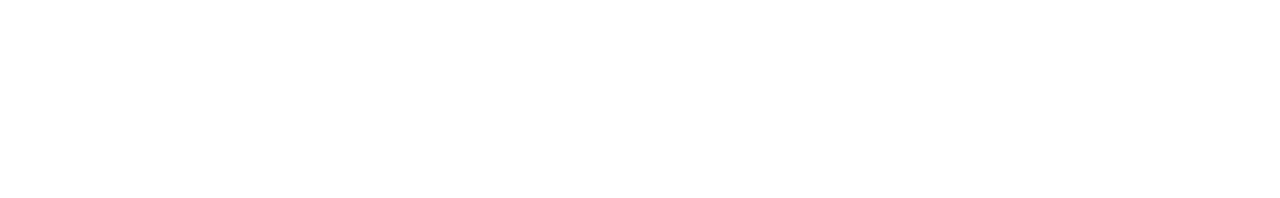
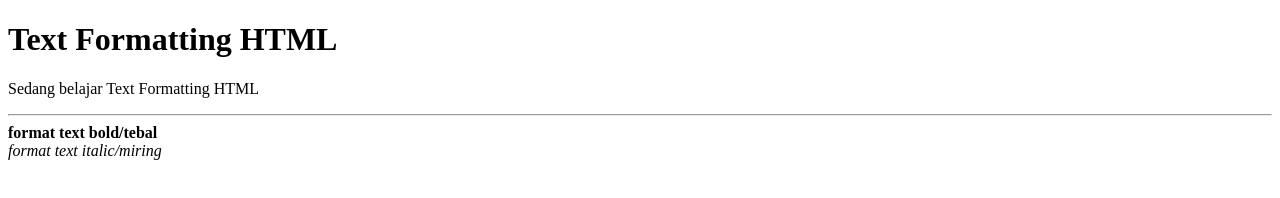
Before and after one commit to abu-umair/10c-2025-2026, a plain HTML site: page pertemuan-2/text-formatting.html in a window 1280 px wide. Drawn offline with Linux system fonts and the light colour scheme.

Commit message:
+ melanjutkan  sampai <mark>

```diff
--- a/pertemuan-2/text-formatting.html
+++ b/pertemuan-2/text-formatting.html
@@ -8,7 +8,16 @@
 </head>
 
 <body>
-    <!--!Tolong buatkan sebuah judul dengan Heading 1, isi tagnya "Text Formatting HTML"  -->
+    <!--Tolong buatkan sebuah judul dengan Heading 1, isi tagnya "Text Formatting HTML"  -->
+    <h1>Text Formatting HTML</h1>
+    <!-- buatkan sebuah paragraf dengan isi tagnya "Sedang belajar Text Formatting HTML"  -->
+    <p>Sedang belajar Text Formatting HTML</p>
+    <hr>
+    <b>format text bold/tebal</b>
+    <br>
+    <i>format text italic/miring</i>
+    <!--!Silakan dilanjutkan sampai <mark>  -->
+
 </body>
 
 </html>
```
